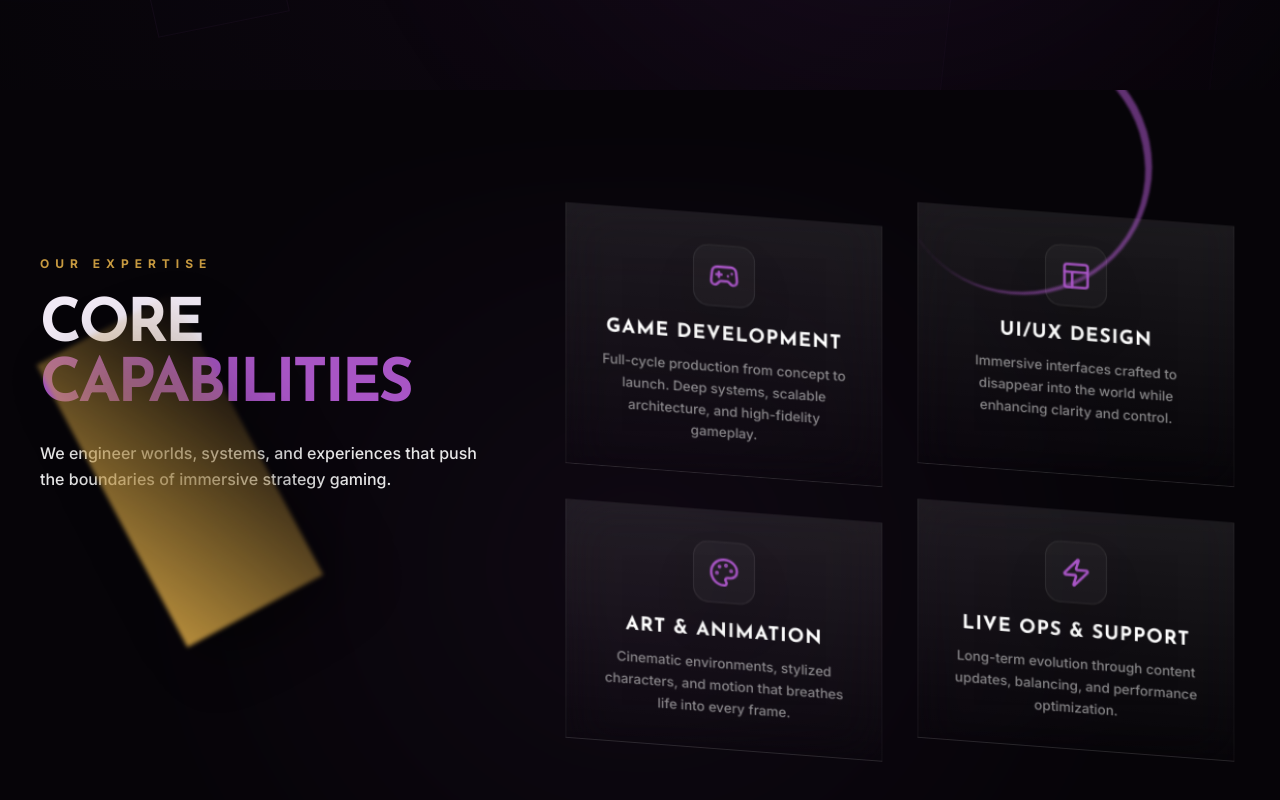
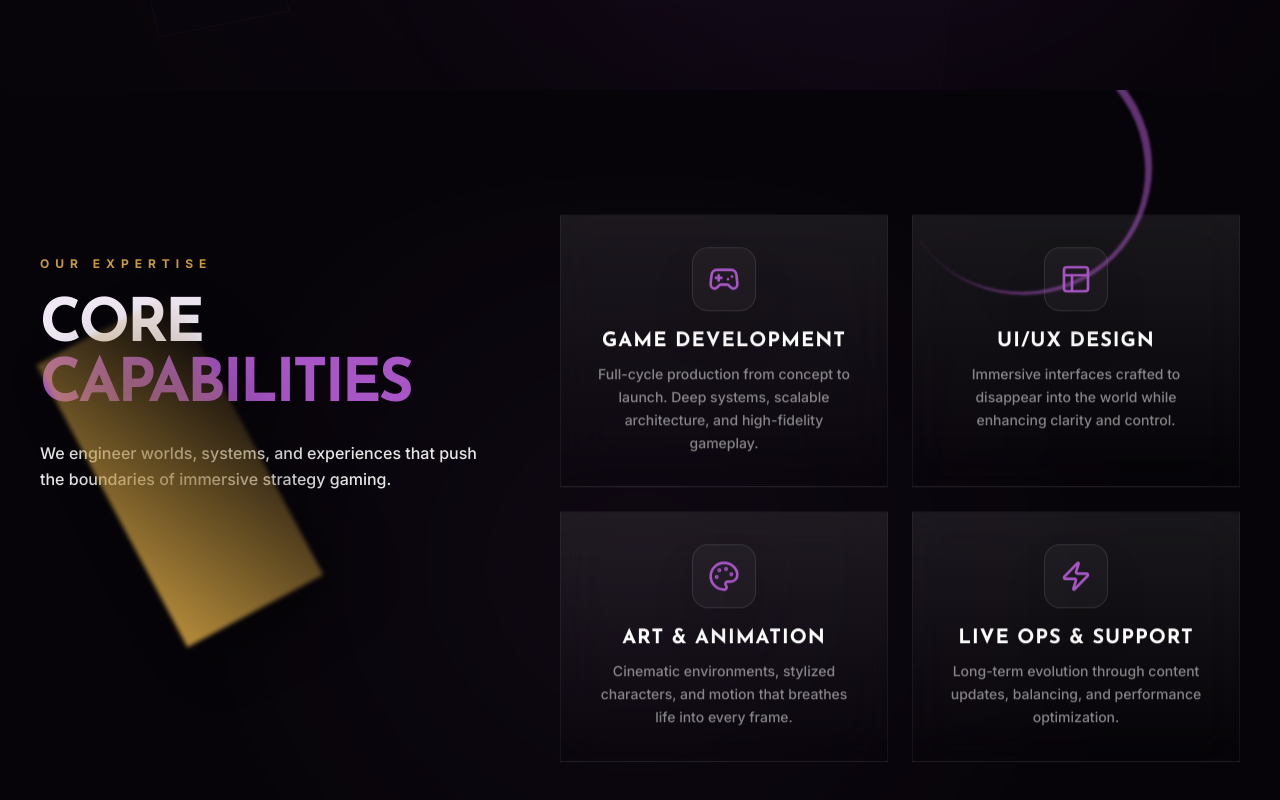
Before and after one commit to DHANUSHsudoboat/NYTWOLF_WEB, a React (Vite) app: page / in a window 1280 px wide. Shown: the part 1510-2310 px from the top of the page. Built offline with nearby package versions, Linux system fonts and the light colour scheme.

Commit message:
Update Services.tsx

```diff
--- a/src/components/Services.tsx
+++ b/src/components/Services.tsx
@@ -1,5 +1,5 @@
 import React, { useState, useEffect, useRef } from 'react';
-import { motion, useScroll, useTransform, AnimatePresence, useInView, useMotionValue, useSpring, animate, useReducedMotion } from 'motion/react';
+import { motion, useScroll, useTransform, AnimatePresence, useInView, useMotionValue, useSpring, animate, useReducedMotion, useMotionTemplate } from 'motion/react';
 import { ChevronRight, Gamepad2, Layout, Palette, Cpu, Users, Mail, ArrowUpRight, Menu, X, Globe, Zap, Layers, Box, Linkedin, Instagram, Facebook, Code, Paintbrush, LayoutGrid, Compass, Mouse } from 'lucide-react';
 import { MouseGlowContext } from '../context';
 
@@ -9,35 +9,43 @@ const ServiceCard = ({ service, index, scrollProgress }: { service: any; index:
   const mouseY = useMotionValue(0);
 
   // 1. SCROLL-DRIVEN BURST (CENTER TO GRID)
-  // Animation starts the moment top of section enters viewport and finishes by 40% travel
-  const burstProgress = useTransform(scrollProgress, [0.0, 0.32], [0, 1]);
-  const flipProgress = useTransform(scrollProgress, [0.38, 0.65], [0, 1]);
+  const burstProgress = useTransform(scrollProgress, [0.0, 0.2], [0, 1]);
+  const flipProgress = useTransform(scrollProgress, [0.22, 0.42], [0, 1]);
 
-  // Define offset vectors for the 'overlapped center' to 'grid position'
-  // Since it's a 2x2 grid, each card needs specific X/Y to reach the center point.
-  // We'll use viewport-proportional offsets for a clean overlap.
-  const offsets = [
-    { x: "60%", y: "60%" },   // Top Left (needs to move right and down)
-    { x: "-60%", y: "60%" },  // Top Right (needs to move left and down)
-    { x: "60%", y: "-60%" },  // Bottom Left (needs to move right and up)
-    { x: "-60%", y: "-60%" }   // Bottom Right (needs to move left and up)
-  ];
+  // Burst center starting points (Pixels for precision)
+  const xOffset = index % 2 === 0 ? "80px" : "-80px";
+  const yOffset = index < 2 ? "120px" : "-120px";
 
-  const scrollX = useTransform(burstProgress, [0, 1], [offsets[index].x, "0%"]);
-  const scrollY = useTransform(burstProgress, [0, 1], [offsets[index].y, "0%"]);
+  // Stage 1: Burst outwards (0 to 0.3)
+  const burstX = useTransform(burstProgress, [0, 1], [xOffset, "0px"]);
+  const burstY = useTransform(burstProgress, [0, 1], [yOffset, "0px"]);
+
+  // Stage 2: Global Upward Drift (0 to 1)
+  const driftY = useTransform(scrollProgress, [0, 1], ["50px", "-20px"]);
+
+  // Combining them via MotionTemplate for smooth 3D feel
+  const y = useMotionTemplate`calc(${burstY} + ${driftY})`;
+  const x = burstX;
+
   const scrollScale = useTransform(burstProgress, [0, 0.8], [0.5, 1]);
   const scrollOpacity = useTransform(burstProgress, [0, 0.2], [0, 1]);
 
-  // Flipping effect: Stays 180 during burst, then flips during 0.35-0.65
-  const flipRotateX = useTransform(flipProgress, [0, 1], [180, 0]);
-  const flipRotateY = useTransform(flipProgress, [0, 1], [160, 0]);
+  // Flipping effect: Unique rotation angles for each card to create a "blooming" effect
+  const initialRotX = index < 2 ? 90 : -90;
+  const initialRotY = index % 2 === 0 ? 30 : -30;
+
+  const flipRotateX = useTransform(flipProgress, [0, 1], [initialRotX, 0]);
+  const flipRotateY = useTransform(flipProgress, [0, 1], [initialRotY, 0]);
   const contentOpacity = useTransform(flipProgress, [0.4, 0.9], [0, 1]);
 
-  // 2. MOUSE INTERACTION (Secondary)
-  const rotateXMouse = useSpring(useTransform(mouseY, [-0.5, 0.5], [10, -10]), { damping: 20, stiffness: 150 });
-  const rotateYMouse = useSpring(useTransform(mouseX, [-0.5, 0.5], [-10, 10]), { damping: 20, stiffness: 150 });
+  // Smooth out the motion - higher stiffness reduces "lag" feel
+  const rotateXMouse = useSpring(useTransform(mouseY, [-0.5, 0.5], [10, -10]), { damping: 25, stiffness: 220 });
+  const rotateYMouse = useSpring(useTransform(mouseX, [-0.5, 0.5], [-10, 10]), { damping: 25, stiffness: 220 });
 
   const handleMouseMove = (e: React.MouseEvent<HTMLDivElement>) => {
+    // Disable hover tilt until the 180-degree flip is finished (at 0.42 progress)
+    if (scrollProgress.get() < 0.42) return;
+
     if (!cardRef.current) return;
     const rect = cardRef.current.getBoundingClientRect();
     const width = rect.width;
@@ -59,8 +67,8 @@ const ServiceCard = ({ service, index, scrollProgress }: { service: any; index:
       onMouseMove={handleMouseMove}
       onMouseLeave={handleMouseLeave}
       style={{
-        x: scrollX,
-        y: scrollY,
+        x: x,
+        y: y,
         scale: scrollScale,
         opacity: scrollOpacity,
         rotateX: flipRotateX,
@@ -102,7 +110,7 @@ const Services = () => {
   });
 
   const smoothProgress = useSpring(scrollYProgress, {
-    damping: 30, stiffness: 70, restDelta: 0.001
+    damping: 25, stiffness: 100, restDelta: 0.001
   });
 
   // ========== ENVIRONMENTAL PARALAX LAYERS ==========
```
